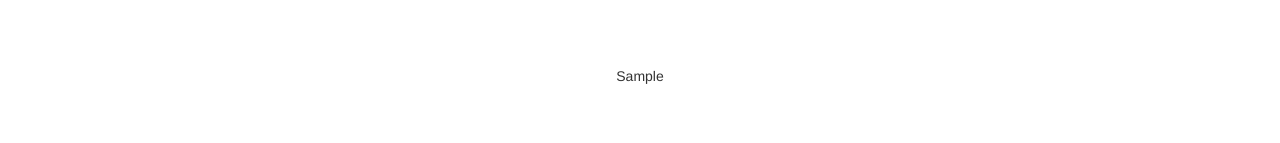
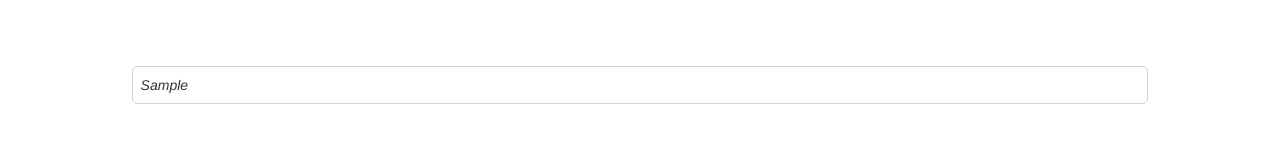
Before and after one commit to icyJoseph/notes, a React (Create React App) app: page / in a window 1280 px wide. Both pictures are taken after typing "Sample" into the empty fields and a click on the button "Submit". Shown: the part 207-350 px from the top of the page. Built offline with nearby package versions, Linux system fonts and the light colour scheme.

Commit message:
style: add style for an individual note

```diff
--- a/src/index.css
+++ b/src/index.css
@@ -12,3 +12,11 @@ Button {
   padding: 5%;
   margin: 10px;
 }
+
+.note {
+  border: 1px solid lightgray;
+  border-radius: 5px;
+  font-style: italic;
+  text-align: left;
+  padding: 8px;
+}
```
